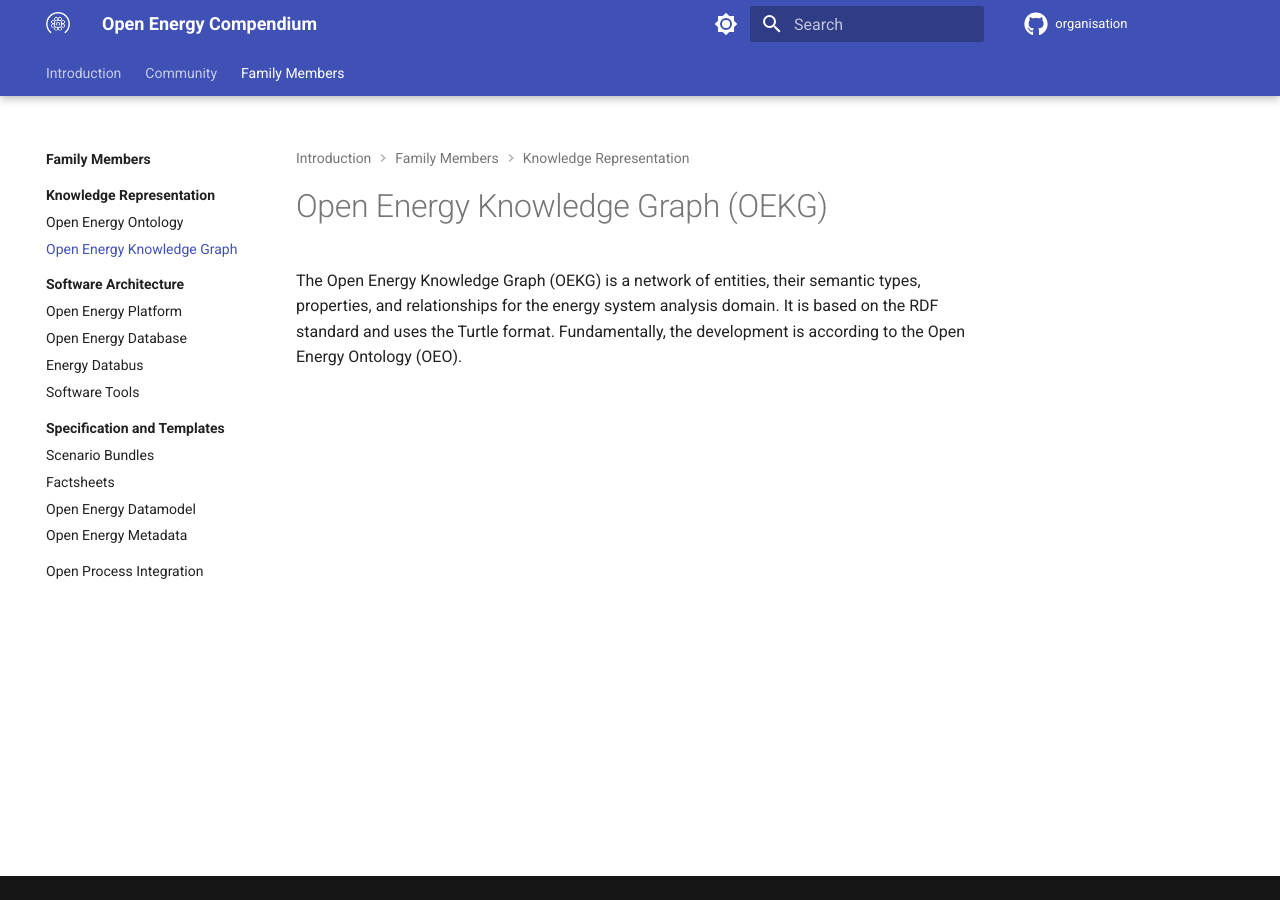
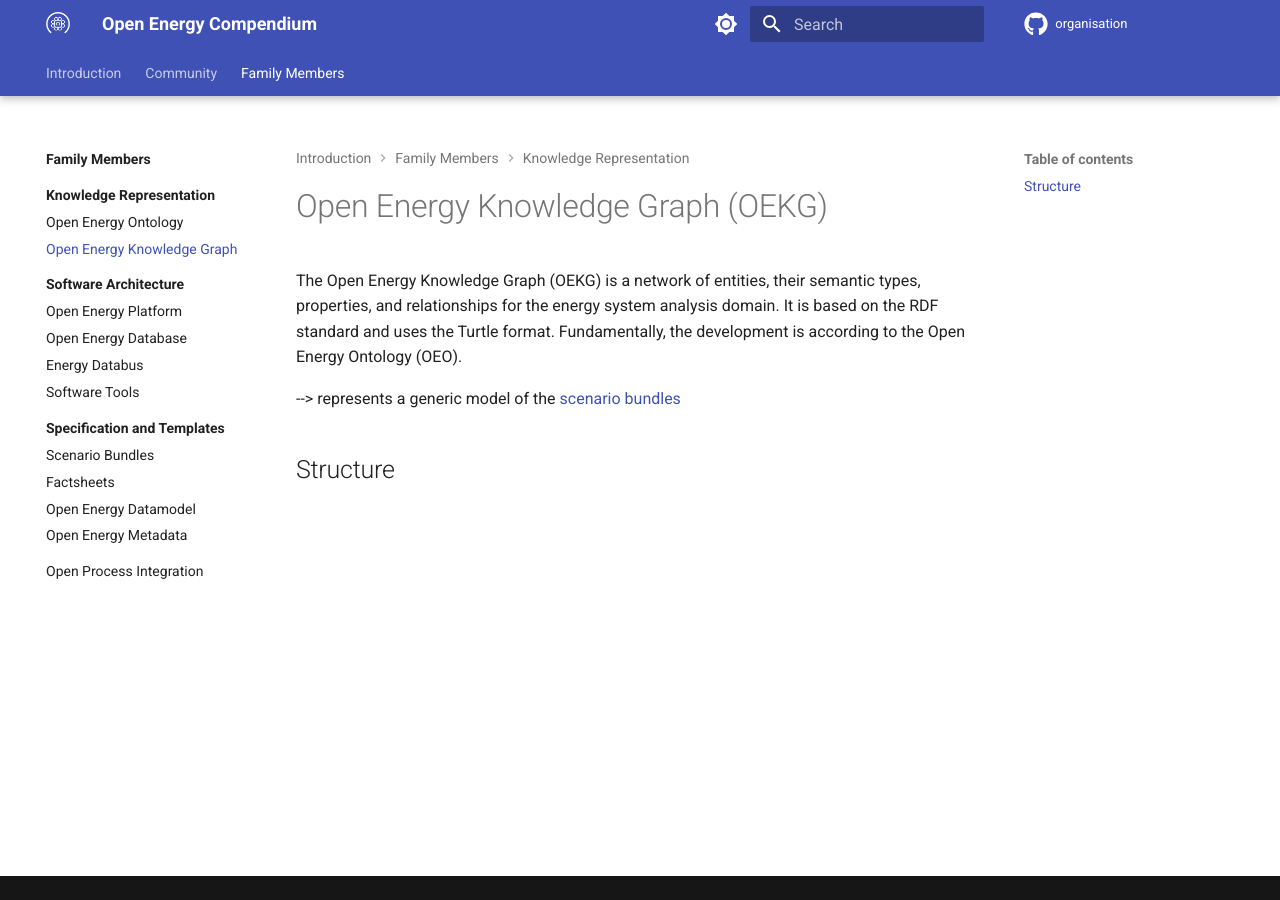
Before and after one commit to OpenEnergyPlatform/organisation, an MkDocs documentation site: the page built from compendium/family_members/knowledge-representation/oekg.md, in a window 1280 px wide. Built offline with MkDocs 1.6.1 and Material for MkDocs 9.7.7, drawn with Linux system fonts in a browser that asks for light colours; comment, search, counter and statistics services are not loaded.

Commit message:
Add section for oekg schema

```diff
--- a/compendium/family_members/knowledge-representation/oekg.md
+++ b/compendium/family_members/knowledge-representation/oekg.md
@@ -2,3 +2,7 @@
 
 The Open Energy Knowledge Graph (OEKG) is a network of entities, their semantic types, properties, and relationships for the energy system analysis domain. It is based on the RDF standard and uses the Turtle format.
 Fundamentally, the development is according to the Open Energy Ontology (OEO).
+
+--> represents a generic model of the [scenario bundles](../templates-and-specification/scenario-bundles.md)
+
+## Structure
```
